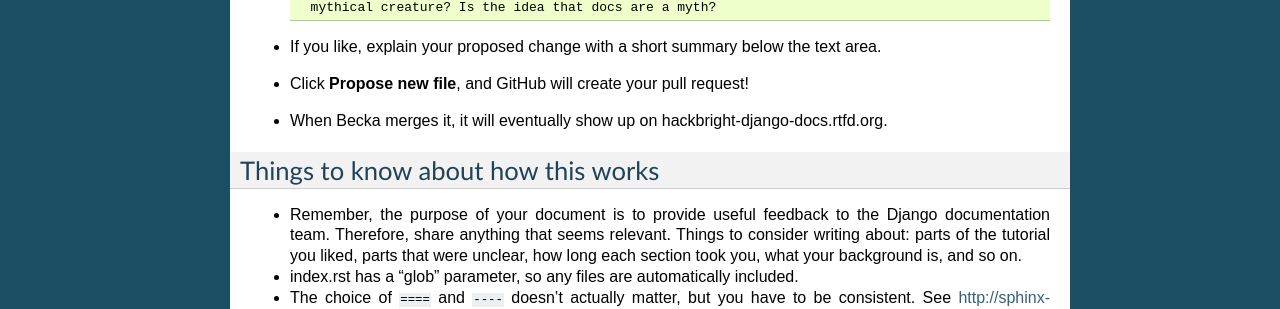
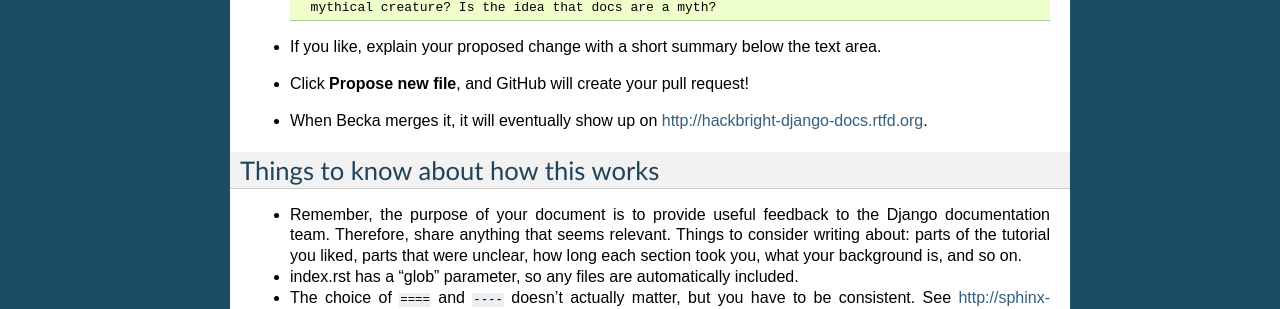
Before and after one commit to paulproteus/hackbright-django, a Sphinx documentation site: the page built from docs/howto.rst, in a window 1280 px wide. Shown: the part 755-1064 px from the top of the page. Built offline with Sphinx 7.4.7, drawn with Linux system fonts in a browser that asks for light colours; some of the changed lines change nothing that is shown.

Commit message:
Use http:// link

```diff
--- a/docs/howto.rst
+++ b/docs/howto.rst
@@ -49,7 +49,7 @@
 
 * Click **Propose new file**, and GitHub will create your pull request!
 
-* When Becka merges it, it will eventually show up on hackbright-django-docs.rtfd.org.
+* When Becka merges it, it will eventually show up on http://hackbright-django-docs.rtfd.org.
 
 
 Things to know about how this works
```
